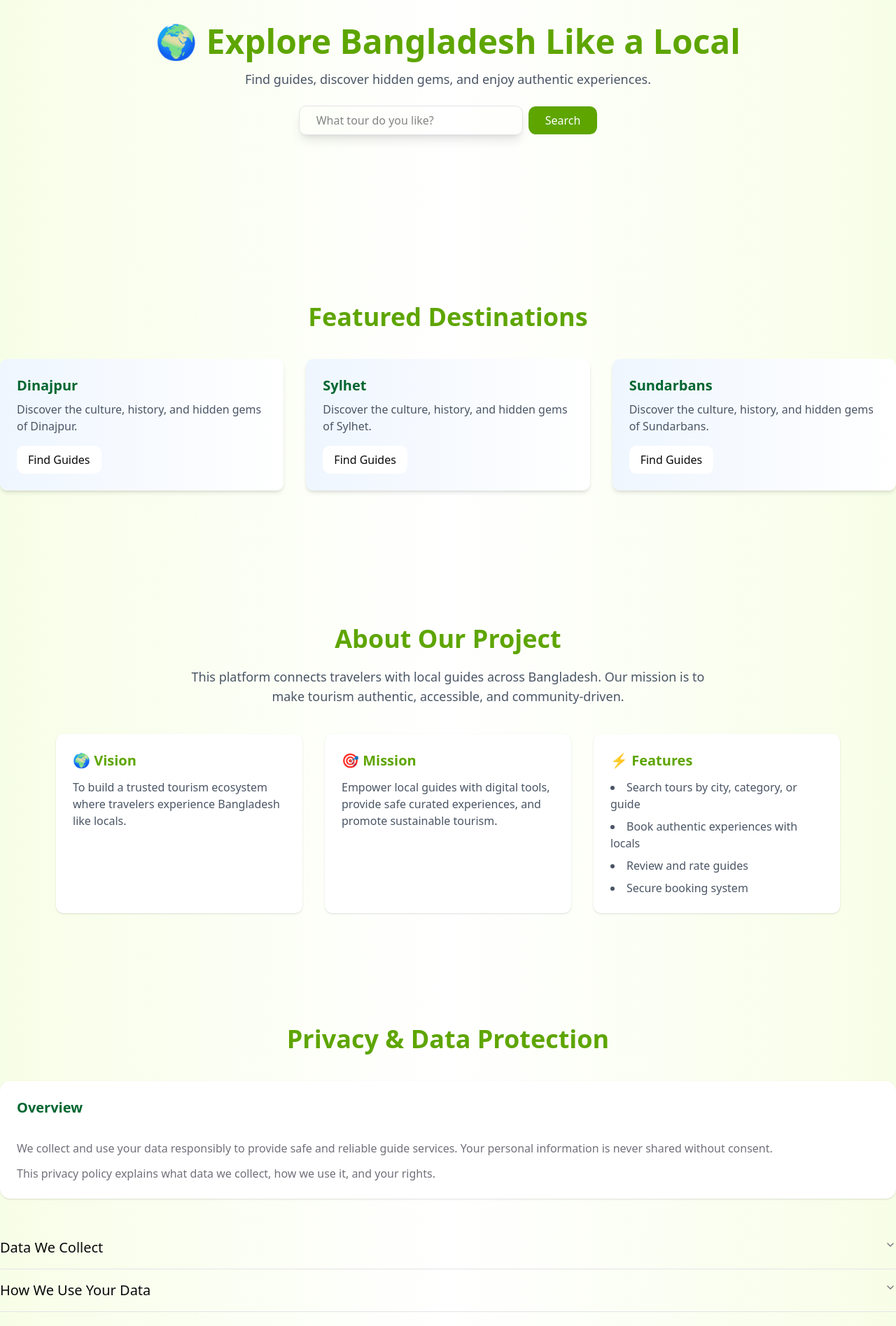
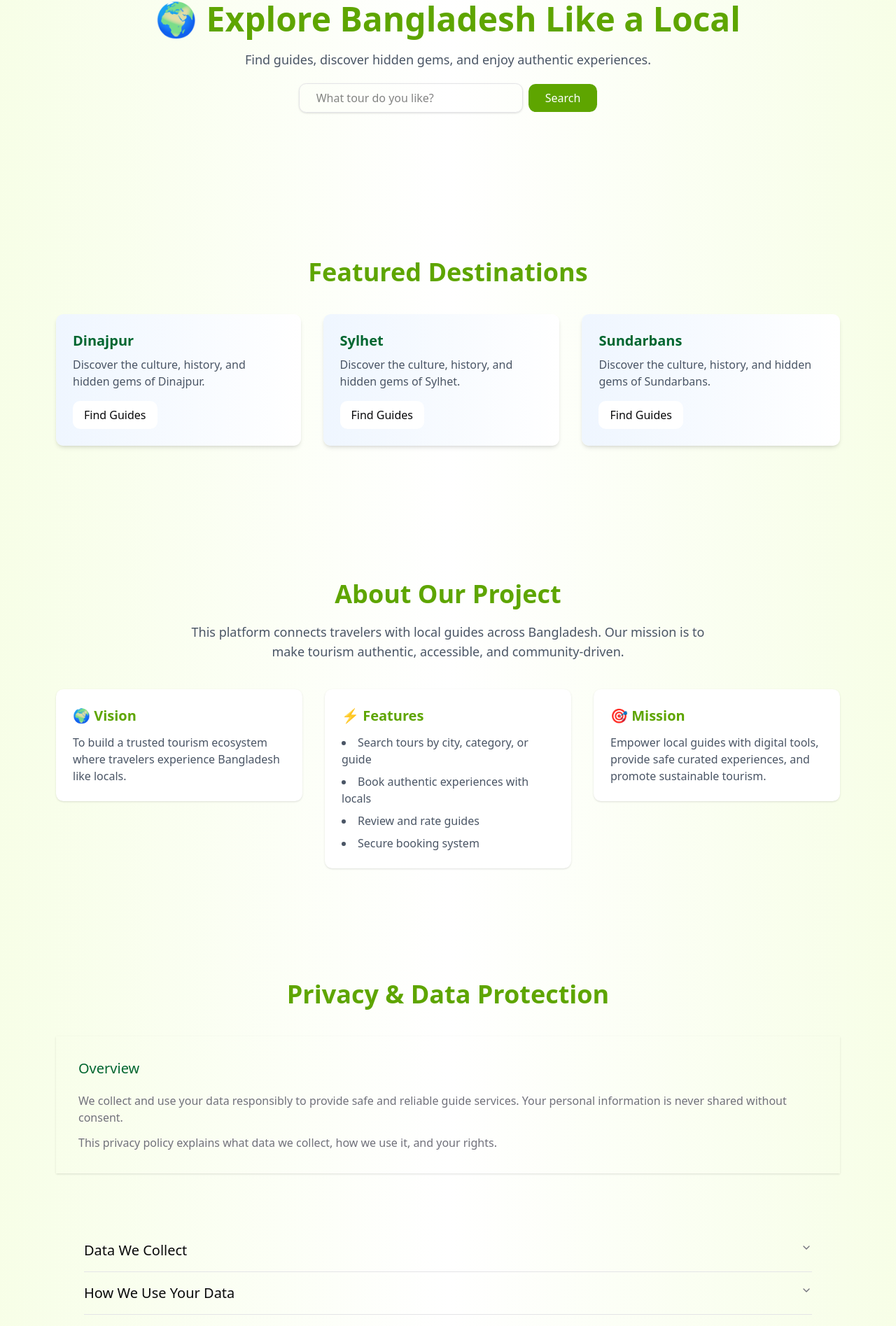
Before and after one commit to dipongkorroy000/L2-Assignment-008-frontEnd-deploy, a Next.js app: page / in a window 1280 px wide. Shown: the part 158-2053 px from the top of the page at 70% size. Built offline with nearby package versions, Linux system fonts and the light colour scheme; no server answers.

Commit message:
some responsive layout issue fixed

```diff
--- a/src/app/(commonLayout)/page.tsx
+++ b/src/app/(commonLayout)/page.tsx
@@ -7,28 +7,27 @@ import PrivacyComponent from "@/src/components/privacy/PrivacyComponent";
 export default function HomePage() {
   return (
     <div className="bg-gradient-to-r from-primary-foreground via-white to-primary-foreground">
-      {/* Hero Section */}
-      <section className="flex flex-col items-center justify-center text-center py-32 max-md:py-20">
+      <div className="xl:mx-20 mx-10">
+        <section className="flex flex-col items-center justify-center text-center py-24 max-md:py-10">
           <HeroSection></HeroSection>
         </section>
 
-      {/* Featured Destinations */}
-      <section className="max-w-7xl mx-auto py-28 max-md:py-10 max-md:w-sm">
+        <section className="max-w-7xl mx-auto py-28 max-md:py-10">
           <FeatureDestination></FeatureDestination>
         </section>
 
-      <section className="max-w-7xl mx-auto py-20 max-md:py-10 max-md:w-sm">
+        <section className="max-w-7xl mx-auto py-20 max-md:py-10">
           <AboutComponent></AboutComponent>
         </section>
 
-      <section className="max-w-7xl mx-auto py-20 max-md:py-10 max-md:w-sm">
+        <section className="max-w-7xl mx-auto py-20 max-md:py-10">
           <PrivacyComponent></PrivacyComponent>
         </section>
 
-      {/* Call to Action */}
-      <section className="text-center pb-28 max-md:py-10">
+        <section className="text-center pb-28 max-md:py-10 max-md:mx-10">
           <BecomeAGuide></BecomeAGuide>
         </section>
       </div>
+    </div>
   );
 }
--- a/src/components/about/AboutComponent.tsx
+++ b/src/components/about/AboutComponent.tsx
@@ -3,21 +3,29 @@ import AboutCard from "./AboutCard";
 
 const AboutComponent = () => {
   return (
-    <div className="bg-gradient-to-r from-primary-foreground via-white to-primary-foreground max-md:px-5">
-      <h2 className="text-4xl font-semibold text-center text-primary mb-5 max-md:text-xl max-md:mb-2">About Our Project</h2>
+    <div className="">
+      <h2 className="text-4xl font-semibold text-center text-primary mb-5 max-xl:text-2xl max-lg:text-xl max-md:mb-2">About Our Project</h2>
 
       <p className="text-lg text-gray-600 text-center max-w-3xl mx-auto mb-10 max-md:text-sm max-md:mb-5">
         This platform connects travelers with local guides across Bangladesh. Our mission is to make tourism authentic, accessible, and community-driven.
       </p>
 
       {/* Grid Features */}
-      <div className="grid grid-cols-1 lg:grid-cols-3 gap-8 max-md:p-5 max-md:gap-5 md:mx-20">
-        <AboutCard title="🌍 Vision" description="To build a trusted tourism ecosystem where travelers experience Bangladesh like locals."></AboutCard>
-        <AboutCard
-          title="🎯 Mission"
-          description="Empower local guides with digital tools, provide safe curated experiences, and promote sustainable tourism."
-        ></AboutCard>
-        <FeaturesCard />
+      <div className="flex max-lg:flex-col gap-8 max-md:gap-5">
+        <div className="flex-1">
+          <AboutCard title="🌍 Vision" description="To build a trusted tourism ecosystem where travelers experience Bangladesh like locals."></AboutCard>
+        </div>
+
+        <div className="flex-1">
+          <FeaturesCard />
+        </div>
+
+        <div className="flex-1">
+          <AboutCard
+            title="🎯 Mission"
+            description="Empower local guides with digital tools, provide safe curated experiences, and promote sustainable tourism."
+          ></AboutCard>
+        </div>
       </div>
     </div>
   );
--- a/src/components/become-guide-page/HeroSection.tsx
+++ b/src/components/become-guide-page/HeroSection.tsx
@@ -5,7 +5,7 @@ import Link from "next/link";
 export default function HeroSection() {
   return (
     <section className="text-center py-16 max-md:py-10">
-      <motion.h1 initial={{opacity: 0, y: -30}} animate={{opacity: 1, y: 0}} transition={{duration: 0.8}} className="text-4xl font-bold text-chart-5 max-md:text-xl">
+      <motion.h1 initial={{opacity: 0, y: -30}} animate={{opacity: 1, y: 0}} transition={{duration: 0.8}} className="text-4xl font-bold text-chart-5   max-xl:text-2xl max-md:text-xl">
         Become a Local Guide
       </motion.h1>
       <p className="mt-4 text-gray-600 max-w-2xl mx-auto max-md:text-sm max-md:px-10">Share your city’s stories, earn money, and connect with travelers from around the world.</p>
--- a/src/components/become-guide-page/HowItWorksSection.tsx
+++ b/src/components/become-guide-page/HowItWorksSection.tsx
@@ -7,7 +7,7 @@ const steps = ["Register as a Guide", "Create Tour Listings", "Get Bookings", "E
 export default function HowItWorksSection() {
   return (
     <section className="py-16 max-w-6xl mx-auto max-md:mx-10 max-md:py-10 md:px-20">
-      <h2 className="text-4xl font-semibold text-center text-chart-4 mb-10 max-md:text-xl">How It Works</h2>
+      <h2 className="text-4xl font-semibold text-center text-chart-4 mb-10 max-md:text-xl max-xl:text-2xl">How It Works</h2>
       <div className=" mx-auto grid grid-cols-1 md:grid-cols-4 gap-6 text-center max-md:gap-4">
         {steps.map((step, i) => (
           <motion.div
--- a/src/components/become-guide-page/RequirementsSection.tsx
+++ b/src/components/become-guide-page/RequirementsSection.tsx
@@ -1,7 +1,7 @@
 export default function RequirementsSection() {
   return (
     <section className="max-w-5xl mx-auto px-10 py-16 max-md:py-10">
-      <h2 className="text-4xl font-semibold text-chart-4 mb-6 max-md:text-xl">Requirements</h2>
+      <h2 className="text-4xl font-semibold text-chart-4 mb-6 max-xl:text-2xl max-md:text-xl">Requirements</h2>
       <ul className="space-y-3 text-gray-700 list-disc list-inside max-md:text-sm">
         <li>Must be 18+ years old</li>
         <li>Valid ID (NID/Passport)</li>
--- a/src/components/home/BecomeAGuide.tsx
+++ b/src/components/home/BecomeAGuide.tsx
@@ -2,12 +2,17 @@
 
 import Link from "next/link";
 import {motion} from "framer-motion";
-import { Button } from "../ui/button";
+import {Button} from "../ui/button";
 
 const BecomeAGuide = () => {
   return (
     <>
-      <motion.h2 initial={{opacity: 0}} whileInView={{opacity: 1}} transition={{duration: 1}} className="text-4xl font-semibold text-primary max-lg:text-xl">
+      <motion.h2
+        initial={{opacity: 0}}
+        whileInView={{opacity: 1}}
+        transition={{duration: 1}}
+        className="text-4xl font-semibold text-primary max-xl:text-2xl max-lg:text-xl"
+      >
         Become a Guide
       </motion.h2>
       <p className="mt-4 text-gray-600 max-md:text-sm">Share your city’s stories and earn by guiding travelers.</p>
--- a/src/components/home/FeatureDestination.tsx
+++ b/src/components/home/FeatureDestination.tsx
@@ -6,8 +6,8 @@ import Link from "next/link";
 const FeatureDestination = () => {
   return (
     <>
-      <h2 className="text-4xl font-semibold text-center text-primary mb-10 max-md:text-2xl max-md:mb-5">Featured Destinations</h2>
-      <div className="grid grid-cols-1 md:grid-cols-3 gap-8 max-md:gap-5 max-md:p-5">
+      <h2 className="text-4xl font-semibold text-center text-primary mb-10 max-xl:text-2xl max-lg:text-xl max-md:mb-5">Featured Destinations</h2>
+      <div className="flex xl:gap-8 gap-5 max-lg:flex-col">
         {["Dinajpur", "Sylhet", "Sundarbans"].map((city, i) => (
           <motion.div
             key={city}
--- a/src/components/home/HeroSection.tsx
+++ b/src/components/home/HeroSection.tsx
@@ -17,17 +17,17 @@ const HeroSection = () => {
   };
 
   return (
-    <section>
-      <motion.h1 initial={{opacity: 0, y: -50}} animate={{opacity: 1, y: 0}} transition={{duration: 1}} className="text-5xl font-bold text-primary max-md:text-2xl max-xl:text-3xl px-5 max-md:px-16">
+    <section className="lg:space-y-5 space-y-5">
+      <motion.h1 initial={{opacity: 0, y: -50}} animate={{opacity: 1, y: 0}} transition={{duration: 1}} className="text-5xl font-bold text-primary max-md:text-2xl max-xl:text-3xl">
         🌍 Explore Bangladesh Like a Local
       </motion.h1>
 
-      <motion.p initial={{opacity: 0}} animate={{opacity: 1}} transition={{delay: 0.5, duration: 1}} className="mt-4 text-lg text-gray-600 max-md:text-sm px-10">
+      <motion.p initial={{opacity: 0}} animate={{opacity: 1}} transition={{delay: 0.5, duration: 1}} className="mt-4 text-lg text-gray-600 max-md:text-sm max-md:mt-2">
         Find guides, discover hidden gems, and enjoy authentic experiences.
       </motion.p>
 
       {/* Search Box */}
-      <form onSubmit={searchTour}>
+      <form onSubmit={searchTour} className="flex items-center justify-center">
         <motion.input
           type="text"
           placeholder="What tour do you like?"
@@ -41,10 +41,10 @@ const HeroSection = () => {
           initial={{scale: 0.8, opacity: 0}}
           animate={{scale: 1, opacity: 1}}
           transition={{delay: 1, duration: 0.5}}
-          className="mt-6 px-6 py-2 border rounded-lg shadow-lg w-80 focus:outline-none focus:ring-2 focus:ring-primary max-md:w-52"
+          className="px-6 py-2 border rounded-lg shadow-sm w-80 focus:outline-none focus:ring-2 focus:ring-primary max-md:w-52 max-md:text-sm max-md:px-3 max-md:py-1"
         />
 
-        <button type="submit" className="mt-4 ml-2 px-6 py-2 bg-primary text-white rounded-lg hover:bg-chart-4 cursor-pointer">
+        <button type="submit" className="ml-2 px-6 py-2 bg-primary text-white rounded-lg hover:bg-chart-4 cursor-pointer max-md:text-sm max-md:px-3 max-md:py-1">
           Search
         </button>
       </form>
--- a/src/components/privacy/PrivacyComponent.tsx
+++ b/src/components/privacy/PrivacyComponent.tsx
@@ -1,30 +1,28 @@
 import {Accordion, AccordionContent, AccordionItem, AccordionTrigger} from "@/src/components/ui/accordion";
-import {Card, CardHeader, CardTitle, CardContent} from "@/src/components/ui/card";
 
 const PrivacyComponent = () => {
   return (
     <>
-      <h1 className="text-4xl text-center mb-10 font-semibold max-lg:text-xl text-primary max-md:mb-5">Privacy & Data Protection</h1>
+      <h1 className="text-4xl text-center mb-10 font-semibold  max-xl:text-2xl max-lg:text-xl text-primary max-md:mb-5">Privacy & Data Protection</h1>
 
       {/* Privacy Overview Card */}
-      <Card className="shadow-sm mb-10 border-none max-md:mb-5">
-        <CardHeader>
-          <CardTitle className="text-chart-5 text-xl max-md:text-lg">Overview</CardTitle>
-        </CardHeader>
-        <CardContent className="space-y-3 text-muted-foreground max-lg:text-sm">
+      <div className="shadow-sm mb-10 p-8 space-y-5 border-none max-md:mb-5 max-md:space-y-2 max-md:p-5">
+        <h2 className="text-chart-5 text-xl max-md:text-lg">Overview</h2>
+
+        <div className="space-y-3 text-muted-foreground max-lg:text-sm">
           <p>
             We collect and use your data responsibly to provide safe and reliable guide services. Your personal information is never shared without consent.
           </p>
           <p>This privacy policy explains what data we collect, how we use it, and your rights.</p>
-        </CardContent>
-      </Card>
+        </div>
+      </div>
 
       {/* Accordion for Details */}
-      <Accordion type="single" collapsible className="w-full max-md:p-5">
+      <Accordion type="single" collapsible className="w-full p-10 max-md:p-5">
         <AccordionItem value="dataCollection">
-          <AccordionTrigger className="text-xl max-md:text-lg">Data We Collect</AccordionTrigger>
+          <AccordionTrigger className="text-xl max-md:text-[16px]">Data We Collect</AccordionTrigger>
           <AccordionContent className="text-muted-foreground">
-            <ul className="list-disc pl-6 space-y-1 text-lg">
+            <ul className="list-disc pl-6 space-y-1 text-lg max-md:text-sm">
               <li>Basic profile info (name, email, contact number)</li>
               <li>Tour booking details</li>
               <li>Payment information (securely processed)</li>
@@ -34,9 +32,9 @@ const PrivacyComponent = () => {
         </AccordionItem>
 
         <AccordionItem value="dataUsage">
-          <AccordionTrigger className="text-xl max-md:text-lg">How We Use Your Data</AccordionTrigger>
+          <AccordionTrigger className="text-xl max-md:text-[16px]">How We Use Your Data</AccordionTrigger>
           <AccordionContent className="text-muted-foreground">
-            <ul className="list-disc pl-6 space-y-1 text-lg">
+            <ul className="list-disc pl-6 space-y-1 text-lg max-md:text-sm">
               <li>To connect tourists with guides</li>
               <li>To process secure payments</li>
               <li>To improve our services and user experience</li>
@@ -46,9 +44,9 @@ const PrivacyComponent = () => {
         </AccordionItem>
 
         <AccordionItem value="rights">
-          <AccordionTrigger className="text-xl max-md:text-lg">Your Rights</AccordionTrigger>
+          <AccordionTrigger className="text-xl max-md:text-[16px]">Your Rights</AccordionTrigger>
           <AccordionContent className="text-muted-foreground">
-            <ul className="list-disc pl-6 space-y-1 text-lg">
+            <ul className="list-disc pl-6 space-y-1 text-lg max-md:text-sm">
               <li>Access and update your personal data</li>
               <li>Request deletion of your account</li>
               <li>Control how your data is used</li>
```
Lines whose indentation alone changed are shown as unchanged.
